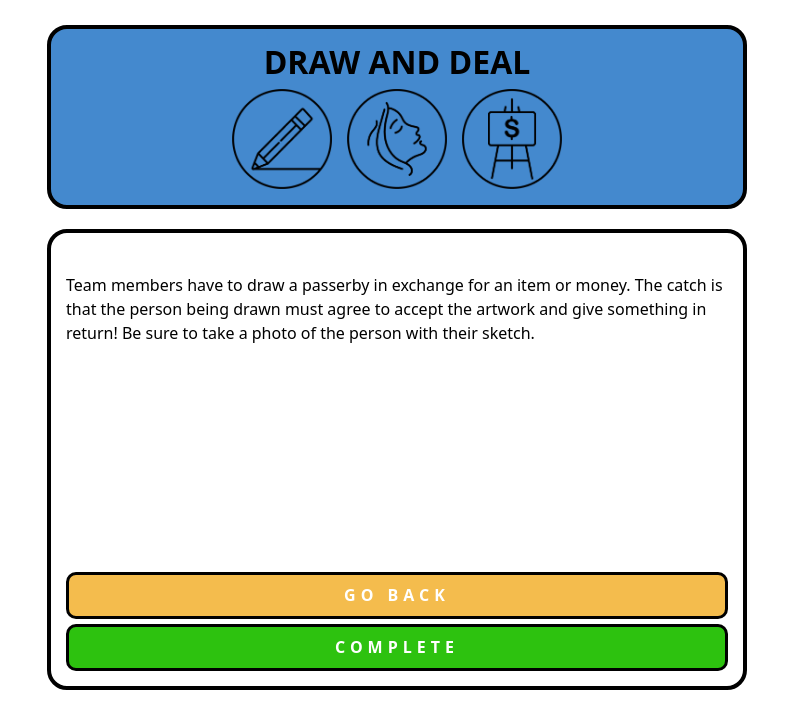
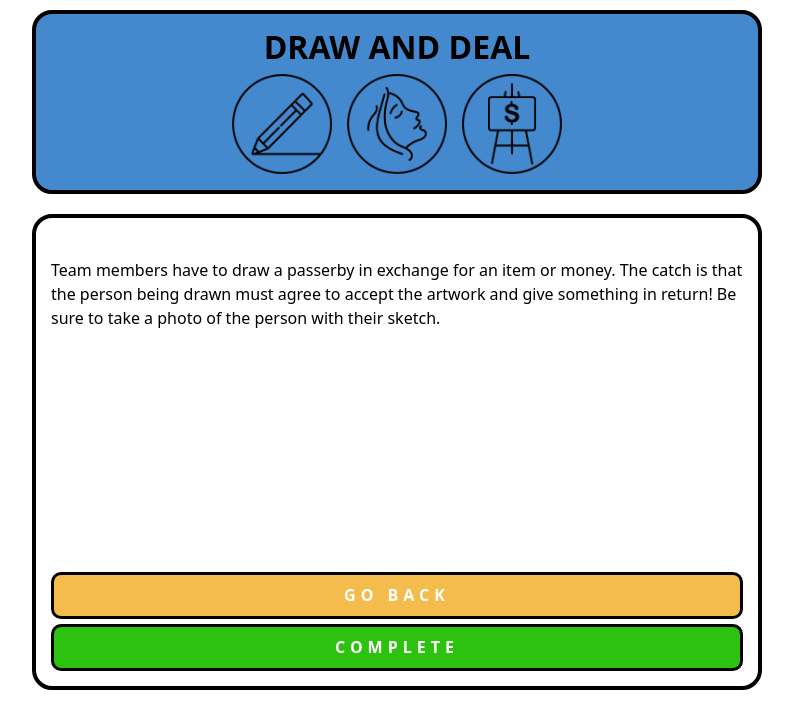
Before and after one commit to haydnkerr/Amazing-Race, a React (Vite) app: page /Amazing-Race/DrawPerson in a window 1280 px wide. Shown: the top 728 px of the page, without its empty margins (243-1036 px from the left). Built offline with nearby package versions, Linux system fonts and the light colour scheme.

Commit message:
Update App.css

```diff
--- a/src/App.css
+++ b/src/App.css
@@ -132,7 +132,7 @@ body {
   display: flex;
   flex-direction: column;
   justify-content: stretch;
-  padding: 15px 15px 100px 15px;
+  padding-bottom: 100px;
 }
 
 .challenge-card-container {
```
